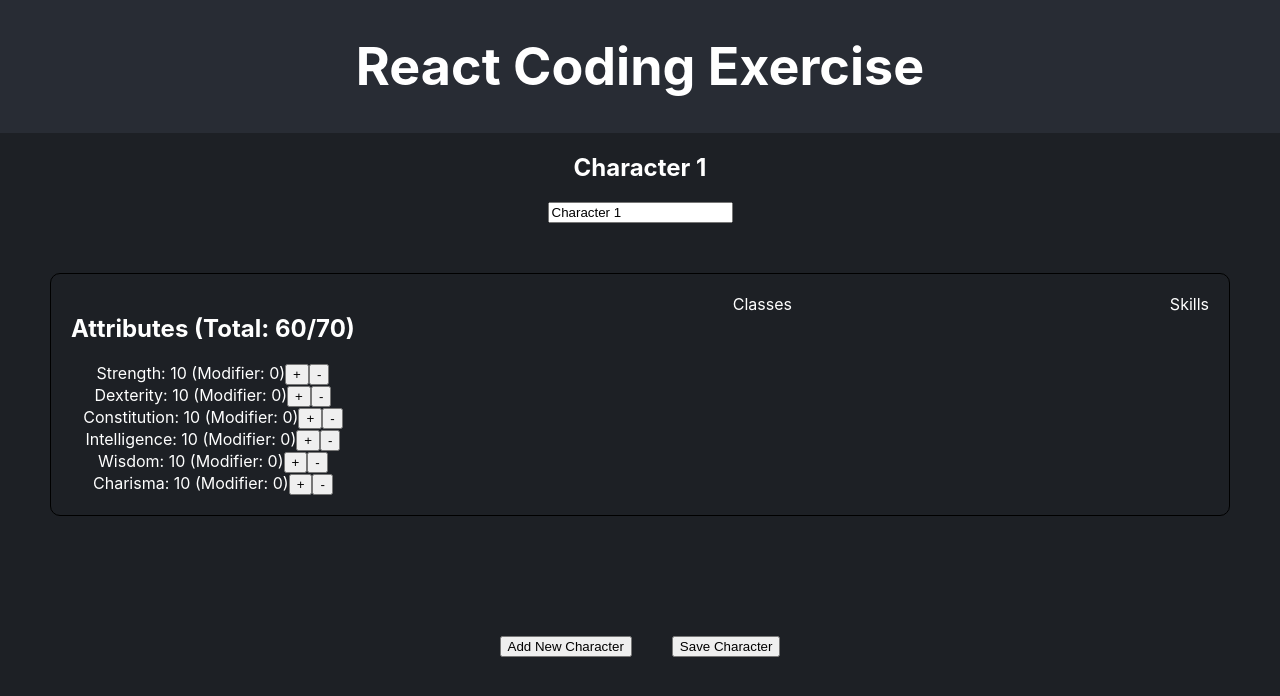
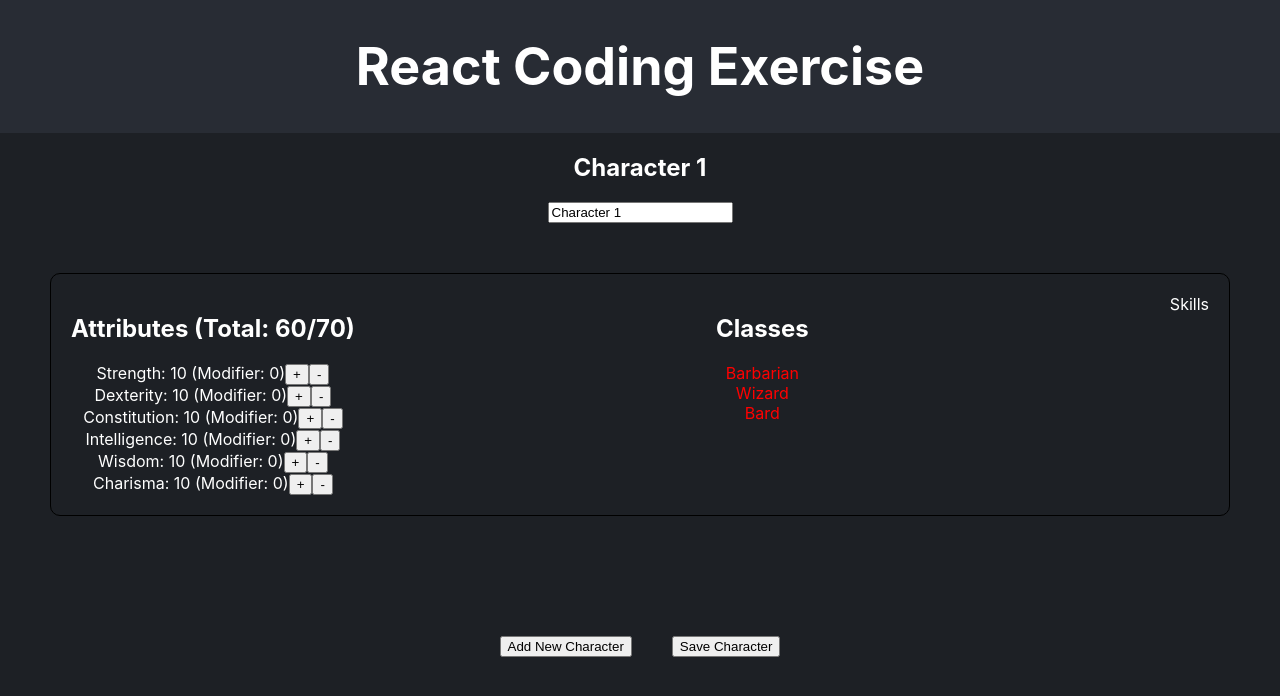
Before and after one commit to aish1007/recruiting-webapp-character, a React (Create React App) app: page / in a window 1280 px wide. Both pictures are taken after a click on the button "Add New Character". Shown: the top 696 px of the page. Built offline with nearby package versions, Linux system fonts and the light colour scheme.

Commit message:
Add minimum requirements for classes

```diff
--- a/src/components/ClassSection.js
+++ b/src/components/ClassSection.js
@@ -1,7 +1,39 @@
-import React from "react";
+import React, { useState } from "react";
+import { CLASS_LIST } from "../consts";
 
 const ClassSection = ({ attributes }) => {
-  return <div>Classes</div>;
+  const [selectedClass, setSelectedClass] = useState(null);
+
+  const isClassAvailable = (className) => {
+    return Object.entries(CLASS_LIST[className]).every(
+      ([attr, minValue]) => attributes[attr] >= minValue
+    );
+  };
+
+  return (
+    <div>
+      <h2>Classes</h2>
+      {Object.keys(CLASS_LIST).map((className) => (
+        <div
+          key={className}
+          style={{ color: isClassAvailable(className) ? "green" : "red" }}
+          onClick={() => setSelectedClass(className)}
+        >
+          {className}
+        </div>
+      ))}
+      {selectedClass && (
+        <div>
+          <h3>{selectedClass} Requirements:</h3>
+          {Object.entries(CLASS_LIST[selectedClass]).map(([attr, value]) => (
+            <div key={attr}>
+              {attr}: {value}
+            </div>
+          ))}
+        </div>
+      )}
+    </div>
+  );
 };
 
 export default ClassSection;
```
